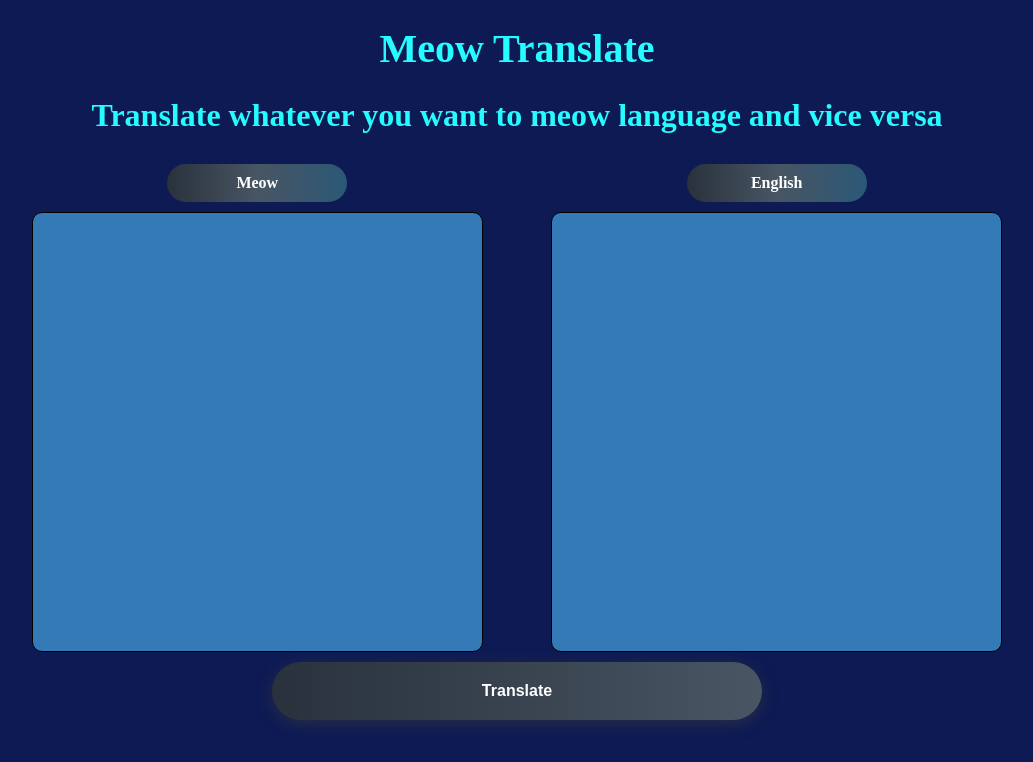
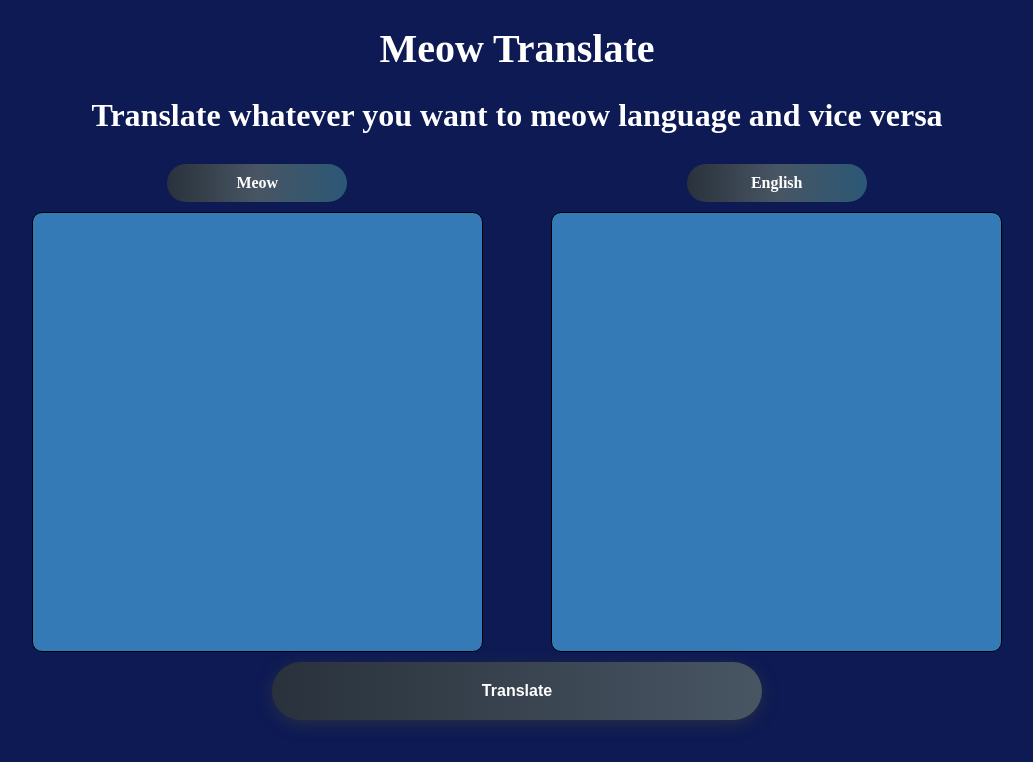
Before and after one commit to simonagleev/meowTranslate, a website: page index.html in a window 1280 px wide. Shown: the whole page, without its empty margins (123-1156 px from the left). Drawn offline with Linux system fonts and the light colour scheme.

Commit message:
Update styles.css

```diff
--- a/styles.css
+++ b/styles.css
@@ -21,7 +21,8 @@ body {
     width: 100%;
     margin: 0 auto;
     background: #0E1A54;
-    color: #26FBFF;
+    /* color: #26FBFF; */
+    color: #fff;
     font-size: 16px;
 
 }
```
